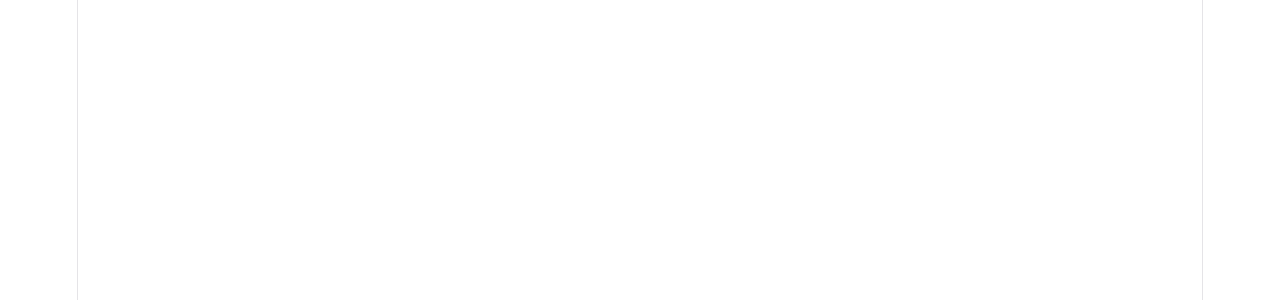
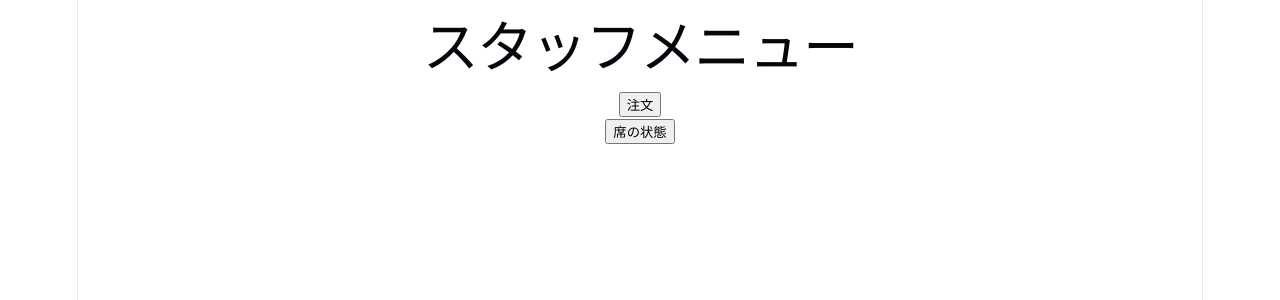
Before and after one commit to wyuu106/order_entry_system, a React app in the folder frontend/: page /staff in a window 1280 px wide. Before the commit this address had no page. Shown: the top 300 px of the page. Built offline with nearby package versions, Linux system fonts and the light colour scheme; the HTML template or start-up script is replaced by a standard one.

Commit message:
staff画面作成開始

```diff
--- a/frontend/src/App.jsx
+++ b/frontend/src/App.jsx
@@ -9,6 +9,7 @@
 import AdminSeat from "./pages/AdminSeat";
 import AdminUser from "./pages/AdminUser"
 import AdminRequest from "./pages/AdminRequest"
+import Staff from "./pages/Staff"
 
 function App() {
   return (
@@ -60,6 +61,12 @@
           path="/admin/requests"
           element={<AdminRequest />}
         />
+
+        {/* スタッフ画面 */}
+        <Route
+          path="/staff"
+          element={<Staff />}
+        />
       </Routes>
     </BrowserRouter>
   );
--- a/frontend/src/pages/Admin.jsx
+++ b/frontend/src/pages/Admin.jsx
@@ -8,6 +8,22 @@
   return (
     <div>
       <h1>管理者メニュー</h1>
+
+      <button
+        onClick={() => navigate("/orders")}
+      >
+        注文
+      </button>
+
+      <br />
+
+      <button
+        onClick={() => navigate("/seats")}
+      >
+        席の状態
+      </button>
+
+      <br />
 
       <button
         onClick={() => navigate("/admin/categories")}
--- a/frontend/src/pages/Login.jsx
+++ b/frontend/src/pages/Login.jsx
@@ -39,6 +39,7 @@
       localStorage.setItem("token", res.data.access_token);
       localStorage.setItem("role", res.data.role);
 
+      // ユーザーデータのroleで遷移先変更
       navigate(res.data.role === "admin" ? "/admin" : "/staff");
 
     } catch (error) {
--- /dev/null
+++ b/frontend/src/pages/Staff.jsx
@@ -0,0 +1,30 @@
+// スタッフのページ
+
+import { useNavigate } from "react-router-dom";
+
+function Staff() {
+  const navigate = useNavigate();
+
+  return (
+    <div>
+      <h1>スタッフメニュー</h1>
+
+      <button
+        onClick={() => navigate("/orders")}
+      >
+        注文
+      </button>
+
+      <br />
+
+      <button
+        onClick={() => navigate("/seats")}
+      >
+        席の状態
+      </button>
+
+    </div>
+  );
+}
+
+export default Staff
```
Also changed, not shown: frontend/src/pages/Order.jsx (added, +10 -0 lines), frontend/src/pages/Seat.jsx (added, +8 -0 lines).
